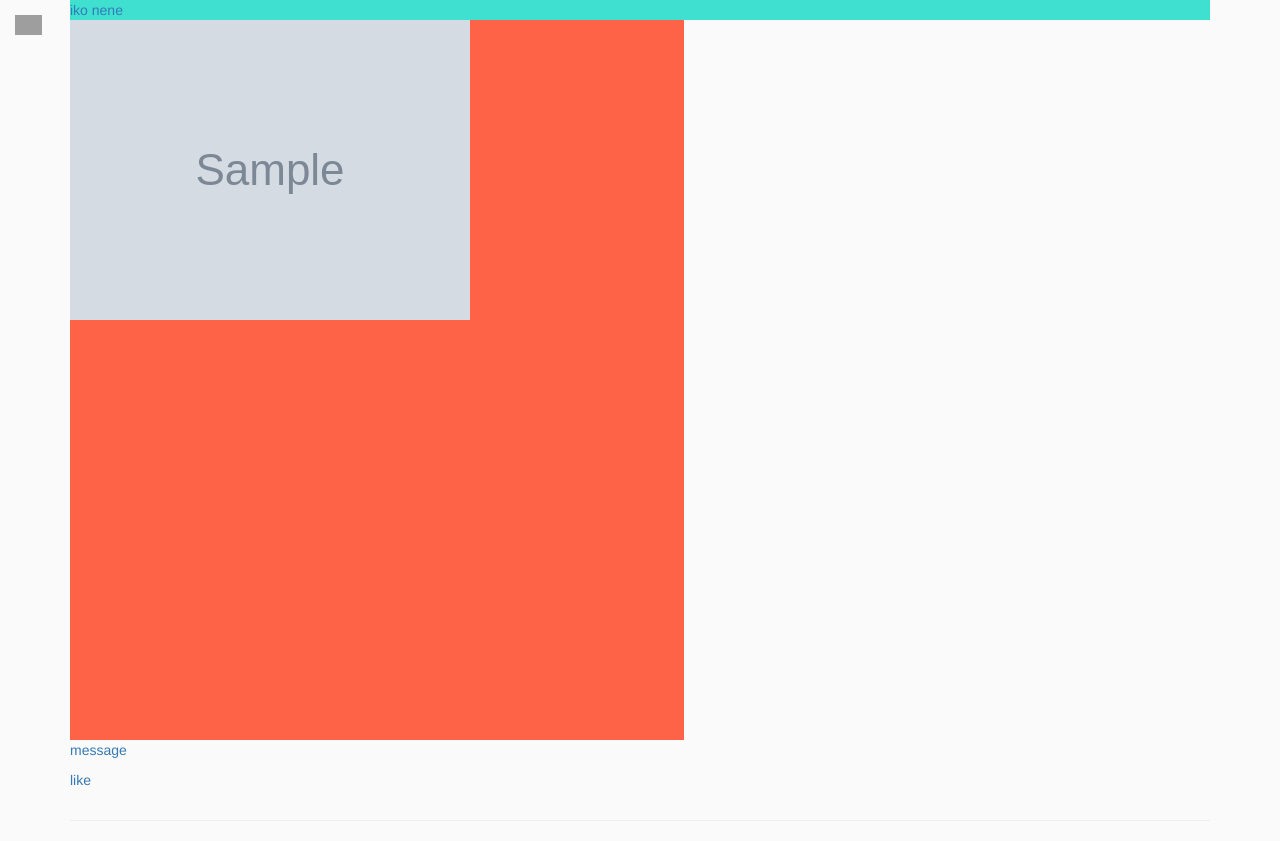
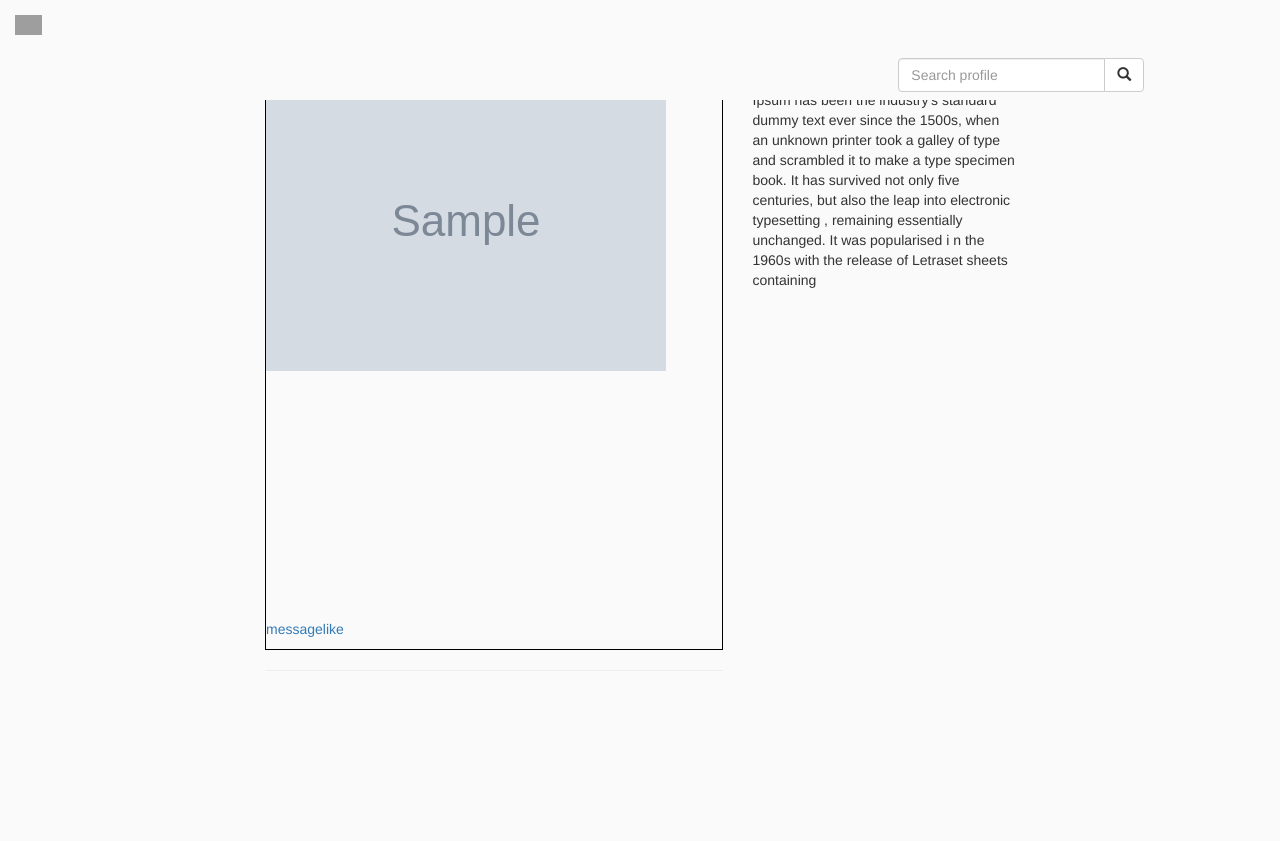
Before and after one commit to kennedybabu/instagram-clone, a Django app: page / in a window 1280 px wide. After the commit the page ends 650 px from the top, so only its background shows below. Run offline with Django 3.2, Linux system fonts and the light colour scheme; tables that the repository leaves empty hold one stand-in row (values such as "Sample post"); grey boxes marked "Sample" are stand-in pictures; some libraries are stand-ins or nearby versions; grey boxes are pictures that could not be loaded.

Commit message:
feature: search for profile and display its content

```diff
--- a/app/models.py
+++ b/app/models.py
@@ -77,6 +77,12 @@ class Image(models.Model):
 
 
     @classmethod
+    def search_image(cls, search_query):
+        image = cls.objects.filter(image_name__icontains = search_query)
+        return image
+
+
+    @classmethod
     def get_images(cls, users):
         posts = []
         for user in users:
--- a/app/templates/home.html
+++ b/app/templates/home.html
@@ -3,7 +3,12 @@
 {% block content %}
 {{ block.super }}
 
-<div class="container">
+<div class="container intro">
+    <div class="row">
+        <div class="left col-md-2">
+            left
+        </div>
+        <div class="content col-md-5">
             {% for image in images %}
             <a href="{% url 'image' image.id%}">
                 <div class="post">
@@ -23,4 +28,24 @@
             <hr>
             {% endfor %}
         </div>
+        <div class="recommendations col-md-3">
+            <p>m Ipsum is simply dummy text of the
+                printing and typesetting industry. Lorem
+                Ipsum has been the industry's standard dummy
+                text ever since the 1500s, when an unknown printer
+                took a galley of type and scrambled it to make a
+                type specimen book. It has survived not only five
+                centuries, but also the leap into electronic typesetting
+                , remaining essentially unchanged. It was popularised i
+                n the 1960s with the release of Letraset sheets containing
+
+            </p>
+        </div>
+        <div class="empty col-md-2">
+            empty
+        </div>
+
+    </div>
+
+</div>
 {% endblock %}
--- a/app/templates/navbar.html
+++ b/app/templates/navbar.html
@@ -12,6 +12,20 @@
       <a class="navbar-brand" href="{% url 'home' %}"><img clas='navbar-logo' src="https://res.cloudinary.com/dblrvhi8r/image/upload/v1638633829/Instagram_logo.svg_yjnzzz.png" alt="Instagram_logo"></a>
     </div>
   </div>
+
+  <div class="col-sm-4 col-md-4 navbar-right">
+
+    <form class="navbar-form" role="search" action="{% url 'search_results' %}">
+
+      <div class="input-group">
+        <input type="text" class="form-control" placeholder="Search profile" name="profile">
+        <div class="input-group-btn">
+          <button class="btn btn-default" type="submit"><i class="glyphicon glyphicon-search"></i></button>
+        </div>
+      </div>
+
+    </form>
+  </div>
 </nav>
 </body>
 </html>
--- a/app/urls.py
+++ b/app/urls.py
@@ -8,7 +8,8 @@ from django.conf.urls.static import static
 urlpatterns = [
     path('', views.home, name='home'),
     url(r'^image/(\d+)', views.image, name='image'),
+    url(r'^search/', views.search_results, name='search_results'),
+]
 
-]
 if settings.DEBUG:
     urlpatterns+= static(settings.MEDIA_URL, document_root = settings.MEDIA_ROOT)
--- a/app/views.py
+++ b/app/views.py
@@ -2,7 +2,7 @@ from django.core.exceptions import ObjectDoesNotExist
 from django.http.response import Http404
 from django.shortcuts import render
 from django.http import HttpResponse
-from .models import Image
+from .models import Image, Profile
 
 # Create your views here.
 
@@ -25,3 +25,20 @@ def image(request, image_id):
         'image':image
     }
     return render(request, 'image.html', context)
+
+
+def search_results(request):
+    if 'profile' in request.GET and request.GET['profile']:
+        search_query = request.GET.get('profile')
+        searched_profiles = Profile.search_profile(search_query)
+        print(searched_profiles)
+        message = f'{search_query}'
+        context = {
+           'message':message,
+           'searched_profiles':searched_profiles
+        }
+
+        return render (request, 'search.html', context)
+    else:
+        message = 'You havent searched for any profile'
+        return render(request, 'search.html', {'message':message})
--- a/static/css/baseapp.css
+++ b/static/css/baseapp.css
@@ -1,22 +1,25 @@
 body {
-    background-color: rgba(var(--b3f,250,250,250),1);
+    /* background-color: rgba(var(--b3f,250,250,250),1); */
+    background-color: #fafafa;
 }
 
+.intro {
+    margin-top: 5rem;
+}
 
 .image-container {
-    width: 614px;
     height: 768px;
 }
 
 .navbar {
-    background-color: transparent;
+    background-color: rgba(var(--b3f,250,250,250),1);
     color: black;
     border: none;
-    /* padding: 0 10rem; */
 }
 
 .image-container {
-    background-color: tomato;
+    /* background-color: tomato; */
+    min-height: 80%;
 }
 
 img {
@@ -27,11 +30,16 @@ img {
 .post {
     display: flex;
     flex-direction: column;
-    height: 800px;
+    height: 600px;
+    border: 1px solid black;
 }
 
 .upper-bar {
-    max-height: 10%;
+    max-height: 20%;
     max-width: 100%;
     background-color: turquoise;
 }
+
+.icons-container {
+    display: flex;
+}
```
Also changed, not shown: app/templates/search.html (added, +23 -0 lines), media/Kermit_the_Frog.jpg (added), media/profiles/Kermit_the_Frog.jpg (added). Lines whose indentation alone changed are shown as unchanged.
